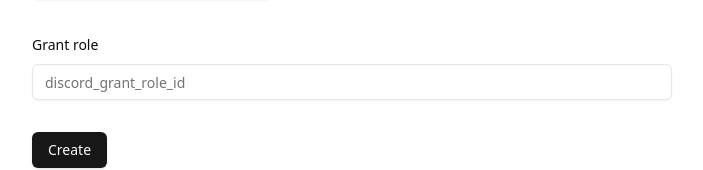
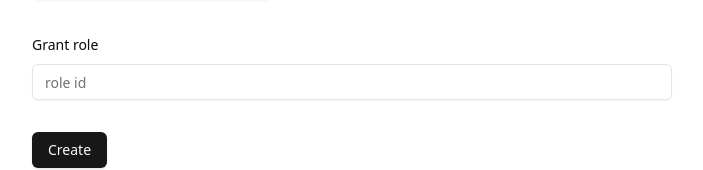
Before and after one commit to tuki0918/discord-license-manager, a Next.js app: page /x/admin/licenses/new in a window 1280 px wide. Shown: the part 495-665 px from the top of the page, without its empty margins (288-991 px from the left). Built offline with nearby package versions, Linux system fonts and the light colour scheme.

Commit message:
Add discord grant role ID field to LicenseForm with updated placeholder

```diff
--- a/components/LicenseForm.tsx
+++ b/components/LicenseForm.tsx
@@ -66,6 +66,7 @@ const LicenseForm: FC<{
 			code: defaultValues?.code || "",
 			status: defaultValues?.status || "enable",
 			expired_at: defaultValues?.expired_at || new Date(),
+			discord_grant_role_id: defaultValues?.discord_grant_role_id || "",
 		},
 	});
 
@@ -199,7 +200,7 @@ const LicenseForm: FC<{
 							<FormItem>
 								<FormLabel>Grant role</FormLabel>
 								<FormControl>
-									<Input placeholder="discord_grant_role_id" {...field} />
+									<Input placeholder="role id" {...field} />
 								</FormControl>
 								<FormMessage />
 							</FormItem>
```
